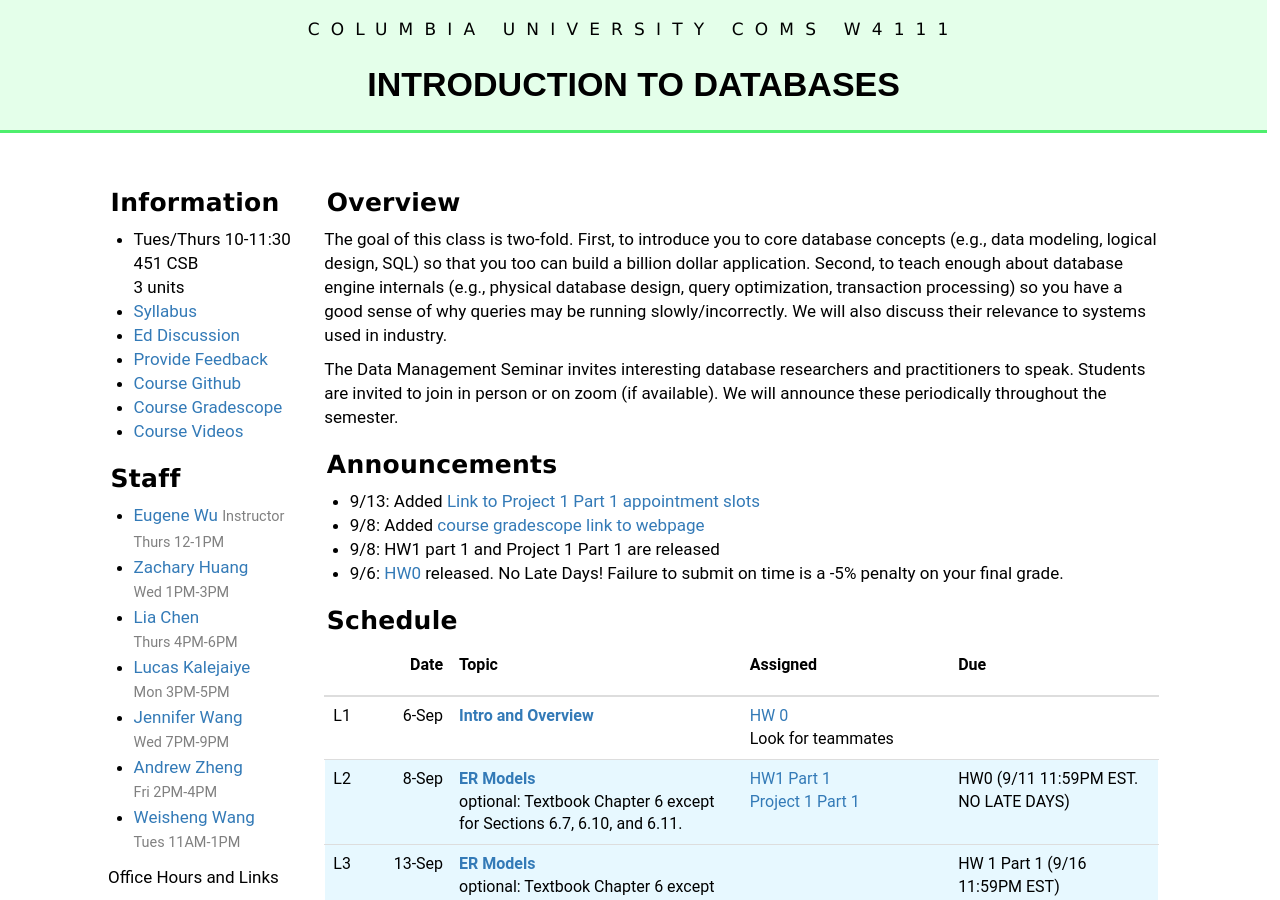
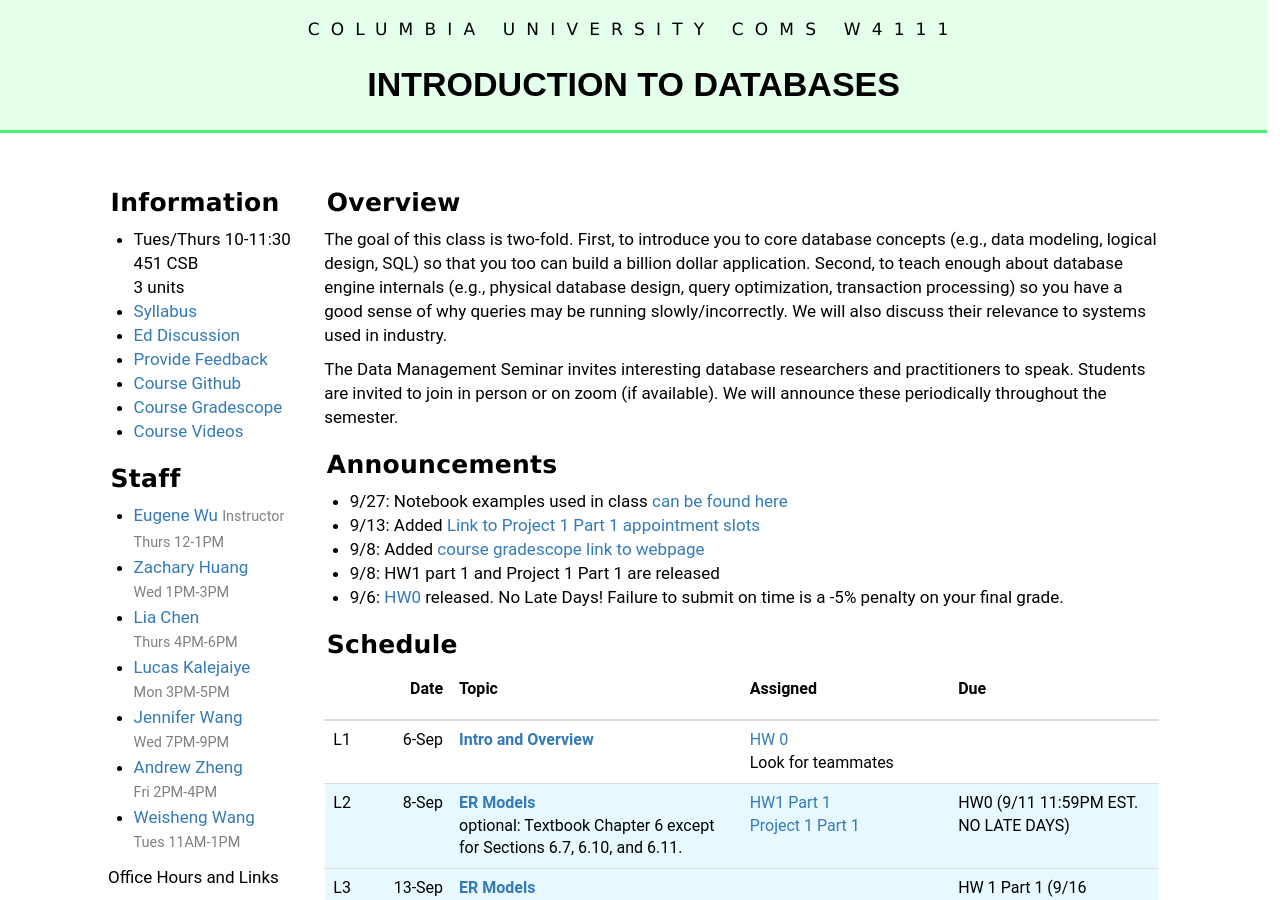
Before and after one commit to andrewzheng5/w4111.github.io, a Jekyll site: the page built from index.md, in a window 1280 px wide and 900 px high. Built offline with Jekyll 4.4.1, drawn with Linux system fonts in a browser that asks for light colours.

Commit message:
lazy commit msg

```diff
--- a/index.md
+++ b/index.md
@@ -36,6 +36,7 @@
 * [Sign up for Project 1 Part 1 staff meetings!](https://calendar.google.com/calendar/u/0/selfsched?sstoken=UUpOU05mUUpZYXk2fGRlZmF1bHR8YmE0YmE0M2MzNzkyYWZjOTcxYjRkMTBmNDNmNjA1NDc)  One meeting per team.
 * Updated lecture 2 slides to clarify constraints over N-way relationships.
 -->
+* 9/27: Notebook examples used in class [can be found here](https://github.com/w4111/w4111.github.io/tree/main/src/notebooks)
 * 9/13: Added [Link to Project 1 Part 1 appointment slots](https://calendar.google.com/calendar/u/0/selfsched?sstoken=UUpOU05mUUpZYXk2fGRlZmF1bHR8YmE0YmE0M2MzNzkyYWZjOTcxYjRkMTBmNDNmNjA1NDc)
 * 9/8: Added [course gradescope link to webpage](https://www.gradescope.com/courses/436228/)
 * 9/8:  HW1 part 1 and Project 1 Part 1 are released
```
